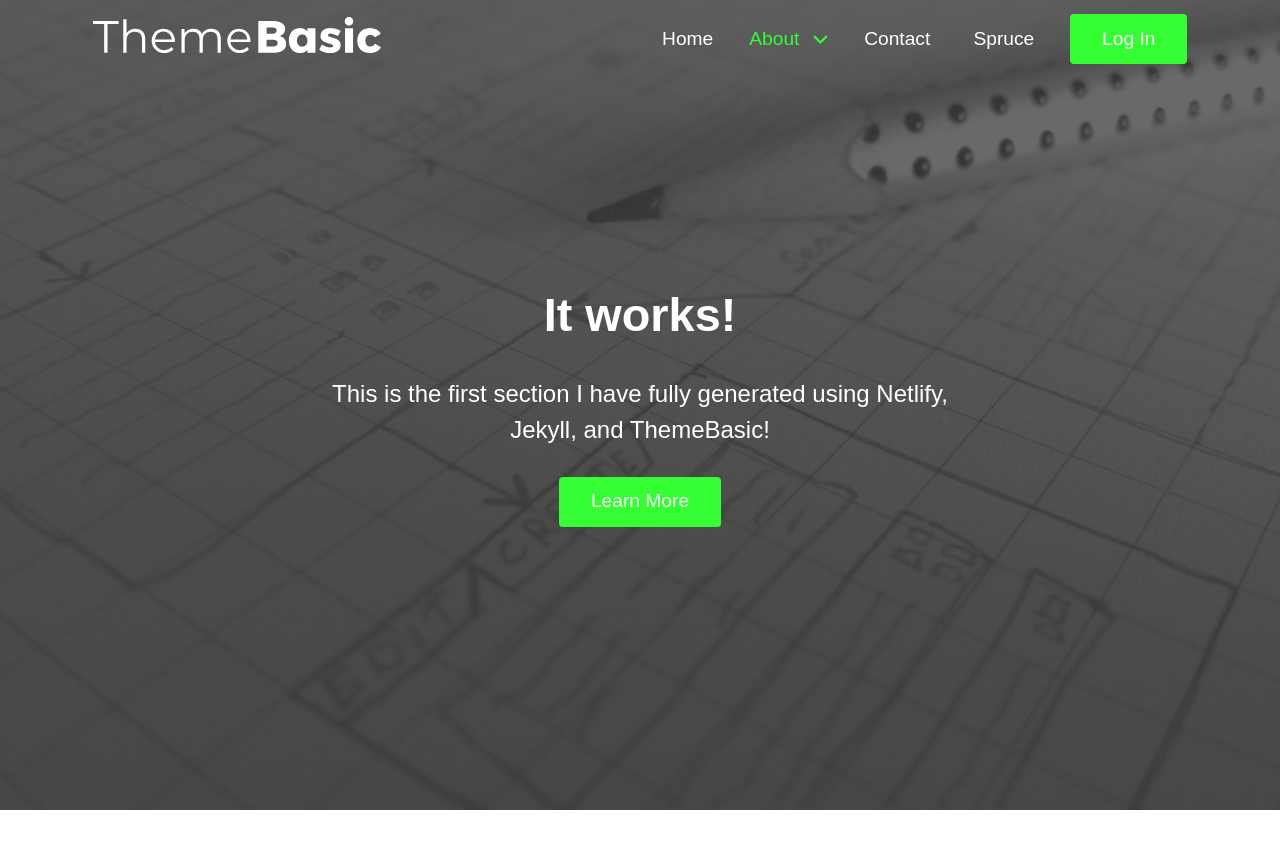
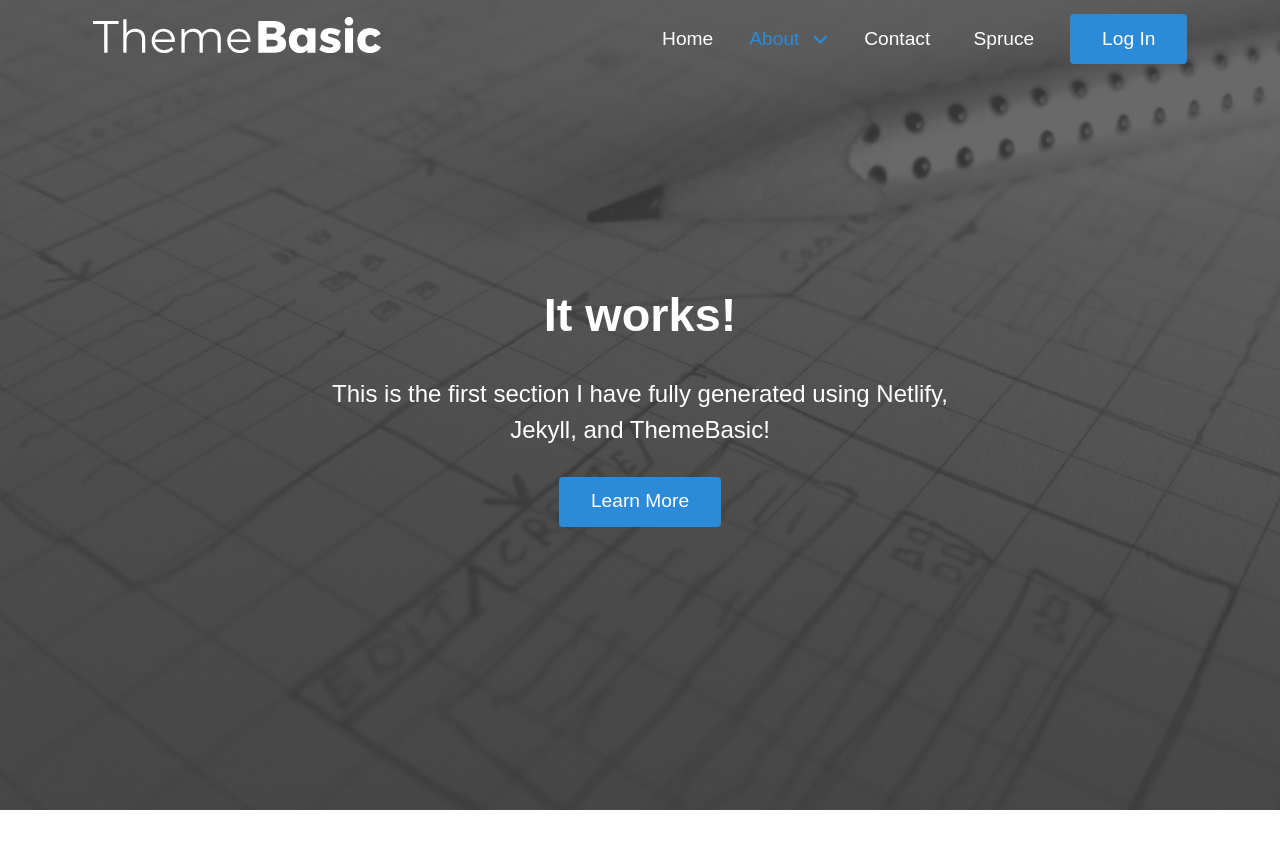
Before and after one commit to arobillard/basic-theme, a Jekyll site: the page built from _page-generation/about.md, in a window 1280 px wide and 900 px high. Shown: the top 849 px of the window. Built offline with Jekyll 4.4.1, drawn with Linux system fonts in a browser that asks for light colours; some of the changed text lies outside the part shown.

Commit message:
Upload pre-reset

```diff
--- a/_data/colors.json
+++ b/_data/colors.json
@@ -1,6 +1,6 @@
 {
   "secondaryLight": "#E38B88",
-  "primary": "#3f3",
+  "primary": "#2c8Bd9",
   "secondaryDark": "#AB3733",
   "primaryLight": "#70ADDF",
   "secondary": "#DF4843",
--- a/_includes/patterns/footer/basic.html
+++ b/_includes/patterns/footer/basic.html
@@ -26,7 +26,7 @@
         <small>© {{siteData.owner}}</small>
       </div>
       <div class="unit [ xs-1 m-1-2 ] island-1-2">
-        <small><strong>ThemeBasic</strong> is designed by <a href="https://adamrobillard.ca">Adam Robillard</a></small>
+        <small><strong>ThemeBasic</strong> is designed & developed by <a href="https://adamrobillard.ca">Adam Robillard</a></small>
       </div>
     </div>
   </div>
--- a/_includes/patterns/header/basic.css
+++ b/_includes/patterns/header/basic.css
@@ -54,7 +54,7 @@
   }
 
   .mobile-logo {
-    width: {{logosData.widthMobile}};
+    width: {{logoData.widthMobile}};
   }
 
   .mobile-logo svg,
--- a/css/main.css
+++ b/css/main.css
@@ -3,7 +3,7 @@
 
 {% assign homeData=site.data.home %}
 {% assign siteData=site.data.site %}
-{% assign logosData=site.data.logos %}
+{% assign logoData=site.data.logos %}
 {% assign colorData=site.data.colors %}
 {% assign fontData=site.data.fonts %}
 {% assign headerData=site.data.header %}
```
